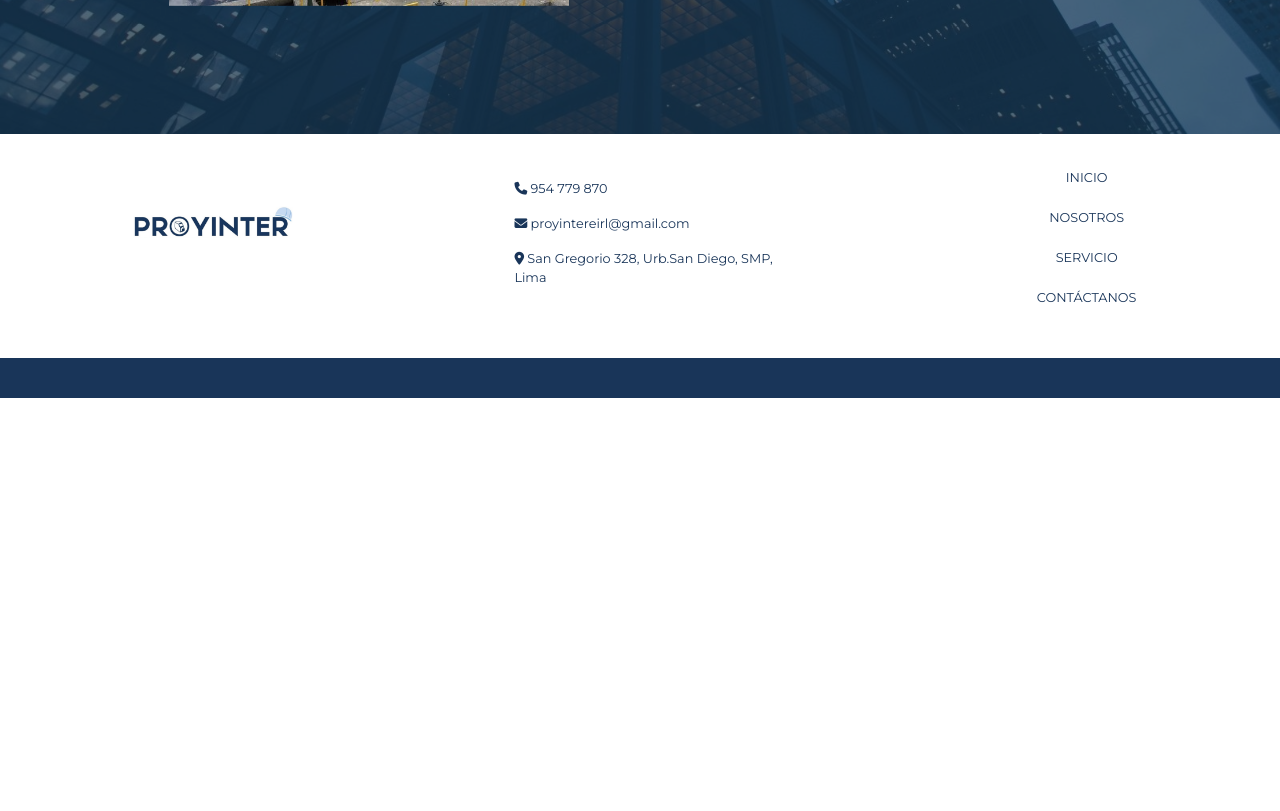
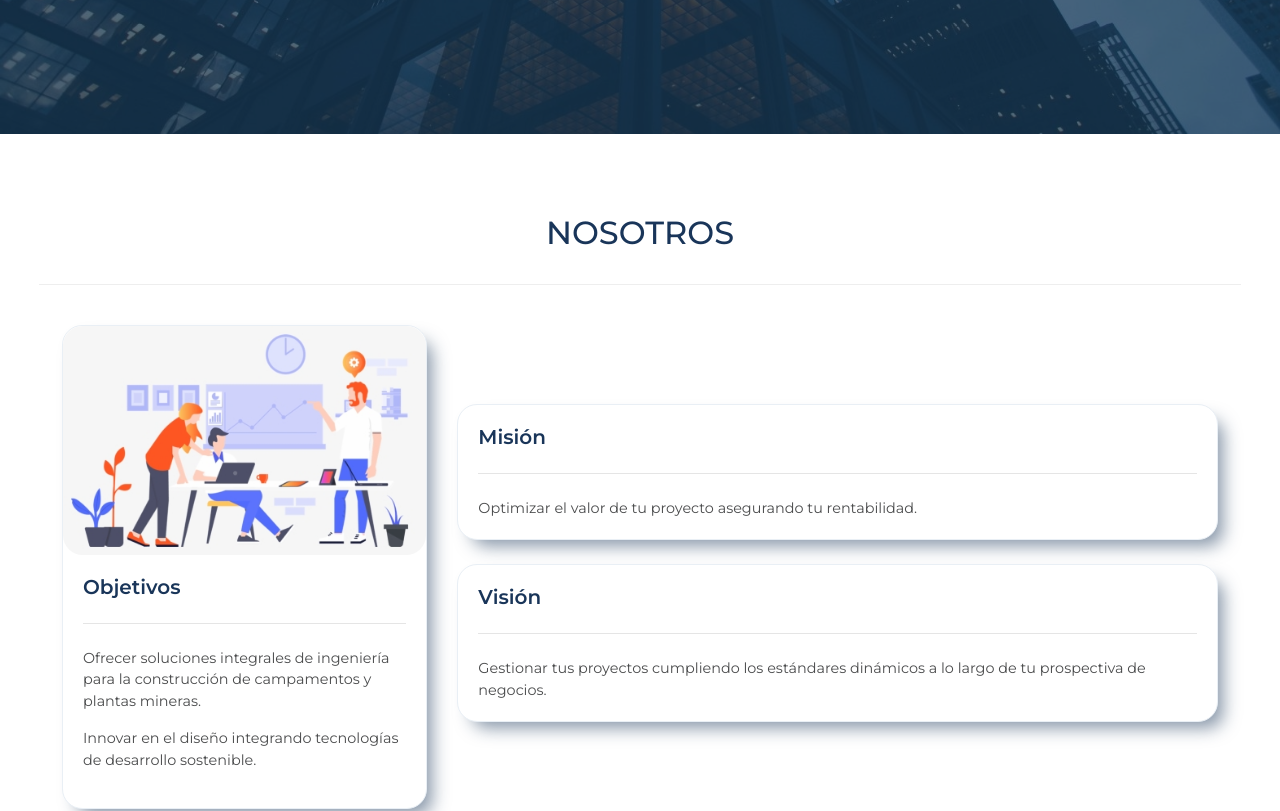
Before and after one commit to 26-fioGa/BUSINESS-WEBSITE, a React (Create React App) app: page / in a window 1280 px wide. Shown: the part 680-1491 px from the top of the page. Before the commit the page ends 1078 px from the top, so only its background shows below. Built offline with nearby package versions, Linux system fonts and the light colour scheme.

Commit message:
nosotros

```diff
--- a/src/App.js
+++ b/src/App.js
@@ -1,5 +1,6 @@
 import Navbar from './components/Navbar';
 import Home from './pages/Home';
+import Nosotros from './pages/Nosotros';
 import Footer from './components/Footer';
 
 function App() {
@@ -7,6 +8,7 @@ function App() {
     <div className="App">
       <Navbar />
       <Home />
+      <Nosotros />
       <Footer />
     </div>
   );
--- a/src/components/Navbar.js
+++ b/src/components/Navbar.js
@@ -17,7 +17,7 @@ const Navbar = () => {
                     </li>
                 </ul>
                 <nav className="navbar navbar-expand-lg navbar-light">
-                    <a className="navbar-brand" href="#"><img src={logo} alt="logo" /></a>
+                    <a className="navbar-brand pl-3" href="#"><img src={logo} alt="logo" /></a>
                     <button className="navbar-toggler" type="button" data-toggle="collapse" data-target="#navbarTogglerDemo02" aria-controls="navbarTogglerDemo02" aria-expanded="false" aria-label="Toggle navigation">
                         <span className="navbar-toggler-icon"></span>
                     </button>
--- a/src/css/footer.css
+++ b/src/css/footer.css
@@ -2,6 +2,7 @@
     background-color: #fff;
     font-family: 'Montserrat';
     font-size: 0.8rem;
+    border-top: 1px solid #eee;
 }
 
 #footer img {
--- a/src/css/home.css
+++ b/src/css/home.css
@@ -23,7 +23,7 @@
 
 #home .carousel-caption {
     z-index: 100 !important;
-    transform: translateY(-20%);
+    transform: translateY(-30%);
 }
 
 #home .carousel-caption .home1 {
--- /dev/null
+++ b/src/css/nosotros.css
@@ -0,0 +1,44 @@
+#nosotros {
+    width: 100%;
+    margin-top: 5rem;
+    margin-bottom: 5rem;
+    font-family: 'Montserrat';
+}
+
+#nosotros .title {
+    border-bottom: 1px solid #eee;
+    color: #193559;
+}
+
+#nosotros .misVis {
+    margin: auto !important;
+}
+
+#nosotros .card {
+    border-radius: 20px;
+    border-color: #e9eff5;
+    box-shadow: 10px 11px 17px -5px rgba(25, 53, 89, 0.52);
+    -webkit-box-shadow: 10px 11px 17px -5px rgba(25, 53, 89, 0.52);
+    -moz-box-shadow: 10px 11px 17px -5px rgba(25, 53, 89, 0.52);
+}
+
+
+/* #nosotros .card:hover {
+    background: rgb(207, 174, 238);
+    background: linear-gradient(56deg, rgba(207, 174, 238, 1) 3%, rgba(148, 204, 233, 1) 91%);
+    color: #fff !important;
+} */
+
+#nosotros .card img {
+    border-radius: 20px;
+}
+
+#nosotros .card h5 {
+    color: #193559;
+    font-weight: 600;
+}
+
+#nosotros .card p {
+    color: #4b4c4d;
+    font-size: 0.9rem;
+}
--- /dev/null
+++ b/src/pages/Nosotros.js
@@ -0,0 +1,51 @@
+import React from 'react'
+import '../css/nosotros.css'
+import objetivos from '../images/objetivos.png'
+
+const Nosotros = () => {
+    return (
+        <div id="nosotros">
+            <div className="container-fluid">
+                <div className="row m-4">
+                    <div className="col-lg-12 text-center pb-4 title">
+                        <h2>NOSOTROS</h2>
+                    </div>
+
+                </div>
+                <div className="row m-3 pl-3 pr-3">
+                    <div className="col-lg-4 obs mt-3 mb-4">
+                        <div className="card">
+                            <img className="card-img-top" src={objetivos}  alt="Card image cap"/>
+                            <div className="card-body">
+                                <h5 class="card-title pb-2">Objetivos</h5>
+                                <hr />
+                                <p className="card-text pt-2">Ofrecer soluciones integrales de ingeniería para la construcción de campamentos y plantas mineras.</p><p>
+                                Innovar en el diseño integrando tecnologías de desarrollo sostenible.
+                                </p>
+                            </div>
+                        </div>
+                    </div>
+                    <div className="col-lg-8  misVis mt-5">
+                        <div class="card mb-3">
+                            <div class="card-body">
+                                <h5 class="card-title pb-2">Misión</h5>
+                                <hr />
+                                <p class="card-text pt-2">Optimizar el valor de tu proyecto asegurando tu rentabilidad. </p>
+                            </div>
+                        </div>
+                        <div class="card mb-3 mt-4">
+                            <div class="card-body">
+                                <h5 class="card-title pb-2">Visión</h5>
+                                <hr />
+                                <p class="card-text pt-2">Gestionar tus proyectos cumpliendo los estándares dinámicos a lo largo de tu prospectiva de negocios.</p>
+                            </div>
+                        </div>
+                    </div>
+
+                </div>
+            </div>
+        </div>
+    )
+}
+
+export default Nosotros
```
Also changed, not shown: src/images/objetivos.png (added).
